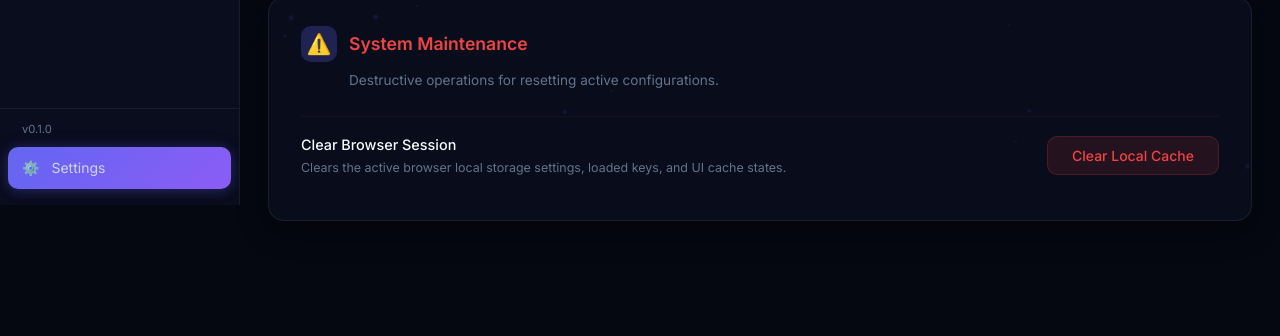
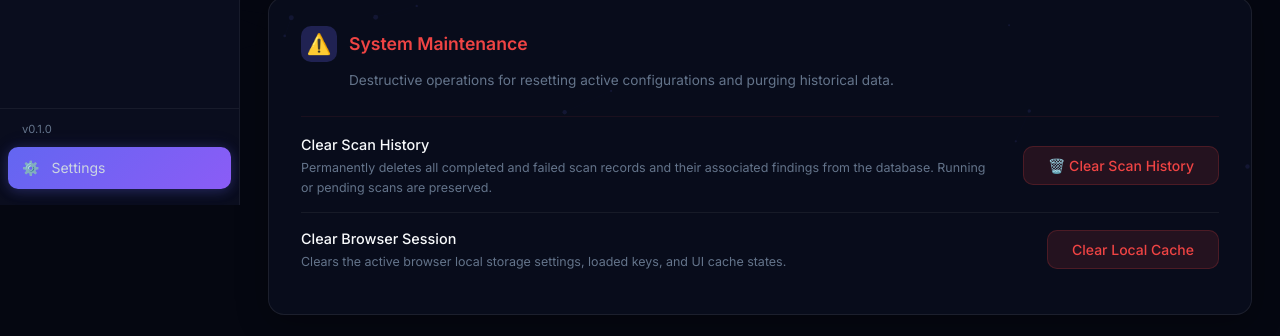
Before and after one commit to abhinavsingh2403/SovaScan, a React (Vite) app in the folder frontend/: page /settings in a window 1280 px wide. Shown: the part 595-931 px from the top of the page. Before the commit the page ends 844 px from the top, so only its background shows below. Built offline with nearby package versions, Linux system fonts and the light colour scheme; no server answers.

Commit message:
Add Clear Scan History feature, fix ComplianceMap interface, clean up Settings toast styling

```diff
--- a/frontend/src/api/client.ts
+++ b/frontend/src/api/client.ts
@@ -167,6 +167,9 @@ export const api = {
 
   /** POST /api/v1/auth/test-webhook — trigger test notification */
   testWebhook: (slackWebhookUrl: string) => client.post('/auth/test-webhook', { slack_webhook_url: slackWebhookUrl }),
+
+  /** DELETE /api/v1/scan/history — clear all completed/failed scan history */
+  clearScanHistory: () => client.delete('/scan/history'),
 };
 
 /**
--- a/frontend/src/pages/Report.tsx
+++ b/frontend/src/pages/Report.tsx
@@ -6,6 +6,7 @@ import { Scan, Finding, SBOMResponse, ComplianceReport, ComplianceControl, Threa
 import './Report.css';
 
 interface ComplianceMap {
+  rbi: ComplianceReport | null;
   nist: ComplianceReport | null;
   soc2: ComplianceReport | null;
   owasp10: ComplianceReport | null;
--- a/frontend/src/pages/Settings.tsx
+++ b/frontend/src/pages/Settings.tsx
@@ -15,6 +15,7 @@ const Settings: React.FC = () => {
   const [systemInfo, setSystemInfo] = useState<SystemSettings | null>(null);
   const [loading, setLoading] = useState(false);
   const [testingWebhook, setTestingWebhook] = useState(false);
+  const [clearingHistory, setClearingHistory] = useState(false);
   const [saved, setSaved] = useState(false);
   const [toastMsg, setToastMsg] = useState('');
 
@@ -72,6 +73,23 @@ const Settings: React.FC = () => {
       setToastMsg('🧹 Local cache cleared.');
       setSaved(true);
       setTimeout(() => window.location.reload(), 1500);
+    }
+  };
+
+  const handleClearScanHistory = async () => {
+    if (!window.confirm('⚠️ This will permanently delete ALL completed and failed scan records and their findings from the database. Running scans will be preserved.\n\nThis action cannot be undone. Continue?')) {
+      return;
+    }
+    setClearingHistory(true);
+    try {
+      const res = await api.clearScanHistory();
+      const detail = res.data?.detail || 'Scan history cleared.';
+      setToastMsg(`🗑️ ${detail}`);
+      setSaved(true);
+    } catch (err: any) {
+      alert(`Failed to clear scan history: ${err.message || err}`);
+    } finally {
+      setClearingHistory(false);
     }
   };
 
@@ -175,10 +193,26 @@ const Settings: React.FC = () => {
           <h2 className="settings__section-title" style={{ color: 'var(--danger)' }}>System Maintenance</h2>
         </div>
         <p className="settings__section-desc">
-          Destructive operations for resetting active configurations.
+          Destructive operations for resetting active configurations and purging historical data.
         </p>
 
         <div className="settings__row" style={{ borderTop: '1px solid rgba(239, 68, 68, 0.08)', paddingTop: '16px' }}>
+          <div className="settings__row-info">
+            <div className="settings__row-label">Clear Scan History</div>
+            <div className="settings__row-hint">
+              Permanently deletes all completed and failed scan records and their associated findings from the database. Running or pending scans are preserved.
+            </div>
+          </div>
+          <button
+            className="settings__btn settings__btn--danger"
+            onClick={handleClearScanHistory}
+            disabled={clearingHistory}
+          >
+            {clearingHistory ? 'Clearing...' : '🗑️ Clear Scan History'}
+          </button>
+        </div>
+
+        <div className="settings__row">
           <div className="settings__row-info">
             <div className="settings__row-label">Clear Browser Session</div>
             <div className="settings__row-hint">
@@ -193,19 +227,7 @@ const Settings: React.FC = () => {
 
       {/* Toast Notification */}
       {saved && (
-        <div className="settings__toast" style={{
-          position: 'fixed',
-          bottom: '24px',
-          right: '24px',
-          background: '#10b981',
-          color: '#ffffff',
-          padding: '12px 24px',
-          borderRadius: '8px',
-          boxShadow: '0 4px 12px rgba(0,0,0,0.2)',
-          zIndex: 1000,
-          fontWeight: 500,
-          animation: 'slideUp 0.3s ease'
-        }}>
+        <div className="settings__toast">
           {toastMsg}
         </div>
       )}
```
Also changed, not shown: 1 other file (tests, documents, lock files or other folders).
